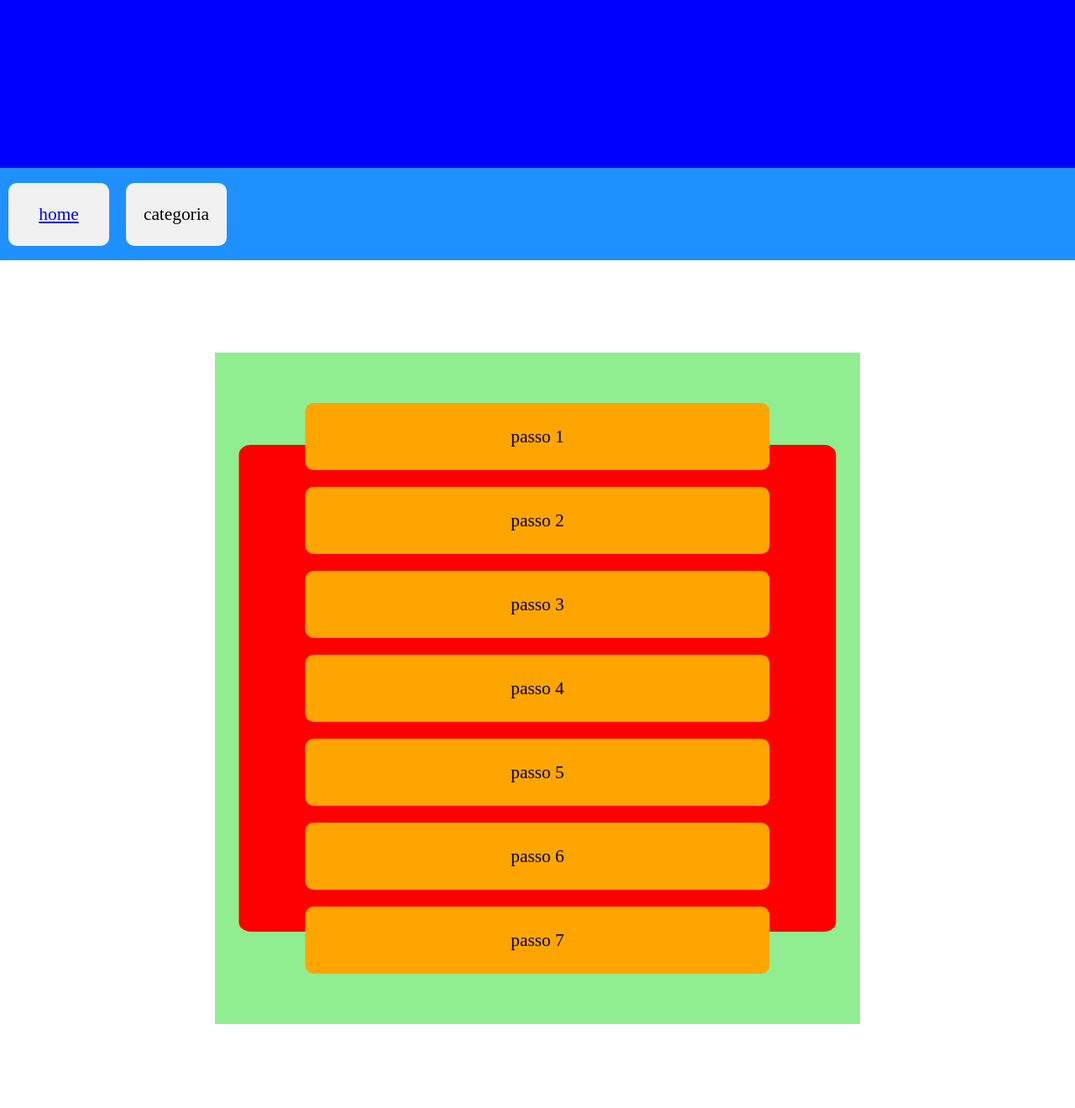
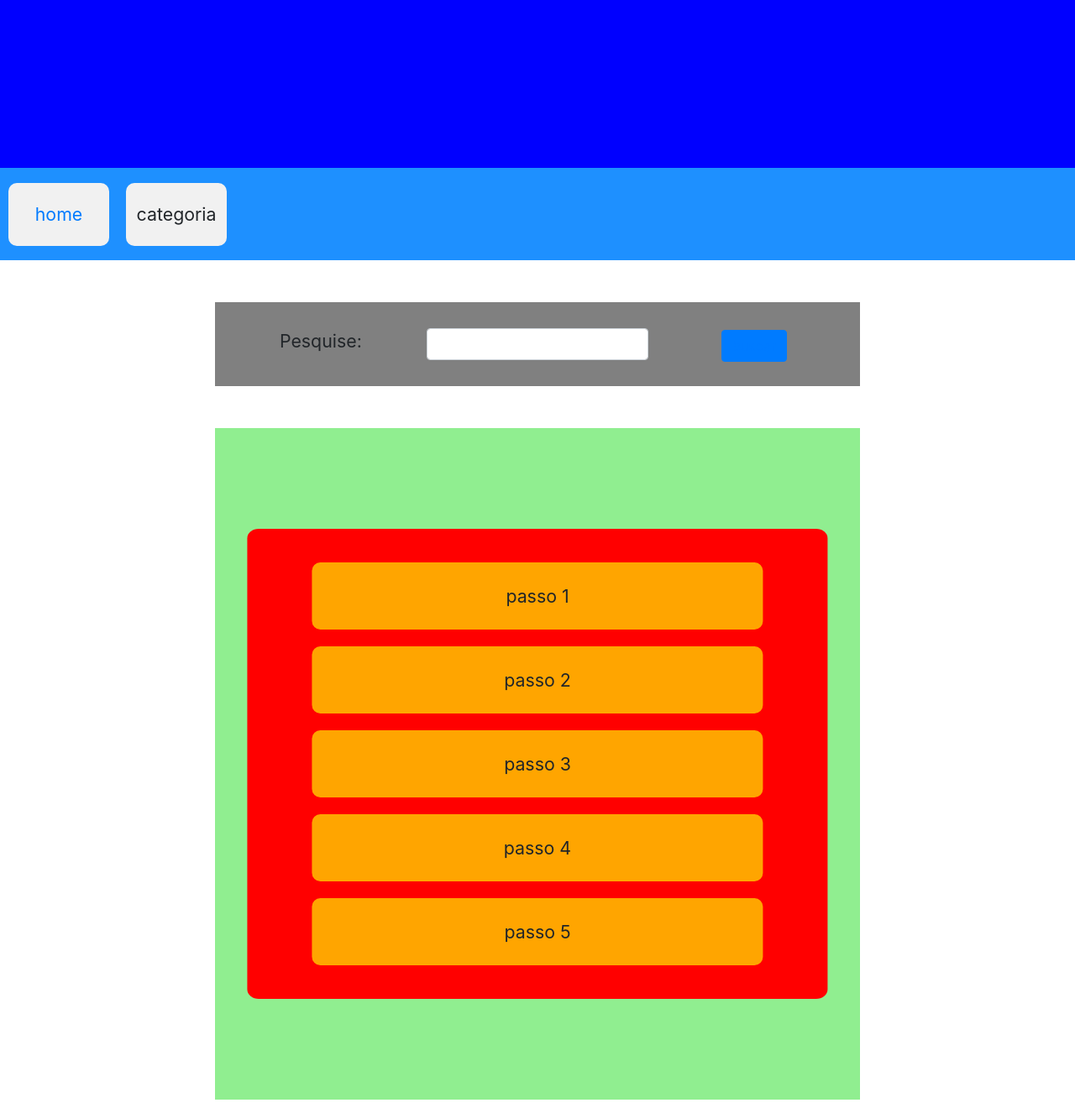
Before and after one commit to ramon-oliveira2/TutoFacil, a PHP site: page / in a window 1280 px wide. Shown: the whole page at 84% size. Run offline with PHP 8.4, Linux system fonts and the light colour scheme.

Commit message:
sistema de pesquisa - layout beta

```diff
--- a/index.html
+++ b/index.html
@@ -3,6 +3,7 @@
 <head>
 	<title>TutoFácil</title>
 	<link rel="stylesheet" type="text/css" href="style-index.css">
+	<link rel="stylesheet" href="https://stackpath.bootstrapcdn.com/bootstrap/4.3.1/css/bootstrap.min.css" integrity="sha384-ggOyR0iXCbMQv3Xipma34MD+dH/1fQ784/j6cY/iJTQUOhcWr7x9JvoRxT2MZw1T" crossorigin="anonymous">
 </head>
 <body>
 	<header id="header"></header>
@@ -14,7 +15,14 @@
 		</div>
 
 	</nav>
-	<div id="ajudante">
+	<div class="ajudante">
+		<div id="pesquisar">
+			<div class="div-pesquisa">
+				<div><label>Pesquise:</label></div>
+				<div id="busca-input"><input type="text" class="form-control" id="bus-categoria" name="bus-categoria"></div>
+				<div><button type="submit" class="btn btn-primary"><a href="">buscar</a></button></div>
+			</div>
+		</div>
 		<div id="main">
 			<div class="passos">
 				<div>passo 1</div>
@@ -22,13 +30,13 @@
 				<div>passo 3</div>
 				<div>passo 4</div>
 				<div>passo 5</div>
-				<div>passo 6</div>
-				<div>passo 7</div>
 			</div>
 		</div>
+	</div>
 
-	</div>
-	<aside></aside>
+<script src="https://code.jquery.com/jquery-3.4.1.slim.min.js" integrity="sha384-J6qa4849blE2+poT4WnyKhv5vZF5SrPo0iEjwBvKU7imGFAV0wwj1yYfoRSJoZ+n" crossorigin="anonymous"></script>
+<script src="https://cdn.jsdelivr.net/npm/popper.js@1.16.0/dist/umd/popper.min.js" integrity="sha384-Q6E9RHvbIyZFJoft+2mJbHaEWldlvI9IOYy5n3zV9zzTtmI3UksdQRVvoxMfooAo" crossorigin="anonymous"></script>
+<script src="https://stackpath.bootstrapcdn.com/bootstrap/4.4.1/js/bootstrap.min.js" integrity="sha384-wfSDF2E50Y2D1uUdj0O3uMBJnjuUD4Ih7YwaYd1iqfktj0Uod8GCExl3Og8ifwB6" crossorigin="anonymous"></script>
 
 </body>
 </html>
--- a/style-index.css
+++ b/style-index.css
@@ -13,15 +13,53 @@ header{
 
 /*-----------------------PRINCIPAL COM FLEXBOX----------------------*/
 
-#ajudante {
+.ajudante {
 	position: relative;
 	margin-top: 0px;
 	width: 100%;
 	height: 1000px;
 }
 
+#pesquisar {
+	position: relative;
+	top: 10%;
+	left: 50%;
+	transform: translate(-50%, -50%);
+	width: 60%;
+	height: 10%;
+	background-color: gray;
+}
+
+.div-pesquisa {
+	display: flex;
+	flex-direction: row;
+	flex-wrap: nowrap;
+	position: relative;
+  	justify-content: center;
+  	align-items: center;
+	width: 100%;
+	height: 70%;
+	border-radius: 2%;
+	left: 50%;
+	top: 50%;
+	transform: translate(-50%, -50%);
+	padding: 10px;
+}
+
+.div-pesquisa > div {
+	width: 80%;
+	margin: 10px;
+	text-align: center;
+	line-height: 80px;
+	font-size: 16pt;
+	border-radius: 10px;
+}
+
+#busca-input {
+	width: 100%;
+}
+
 #main {
-	margin-top: 10px;
 	position: relative;
 	top: 50%;
 	left: 50%;
```
